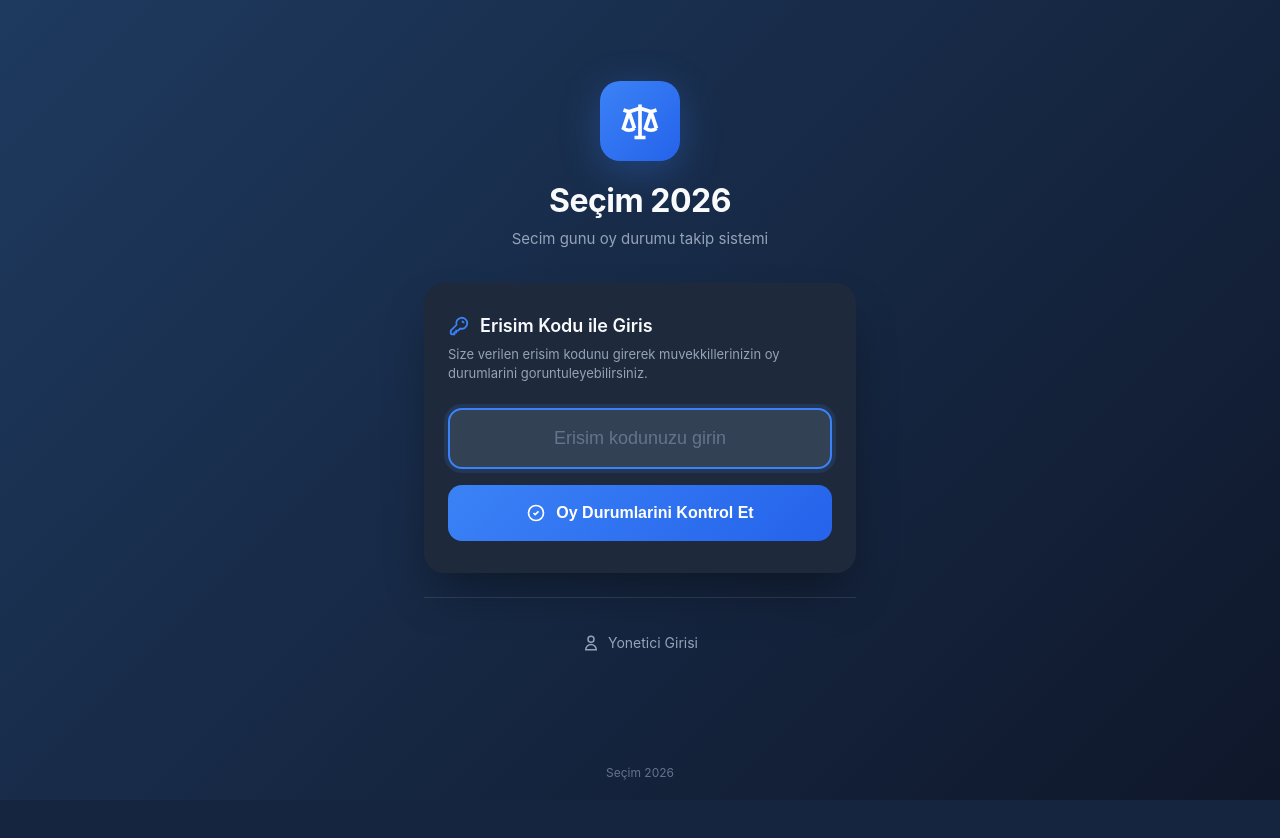
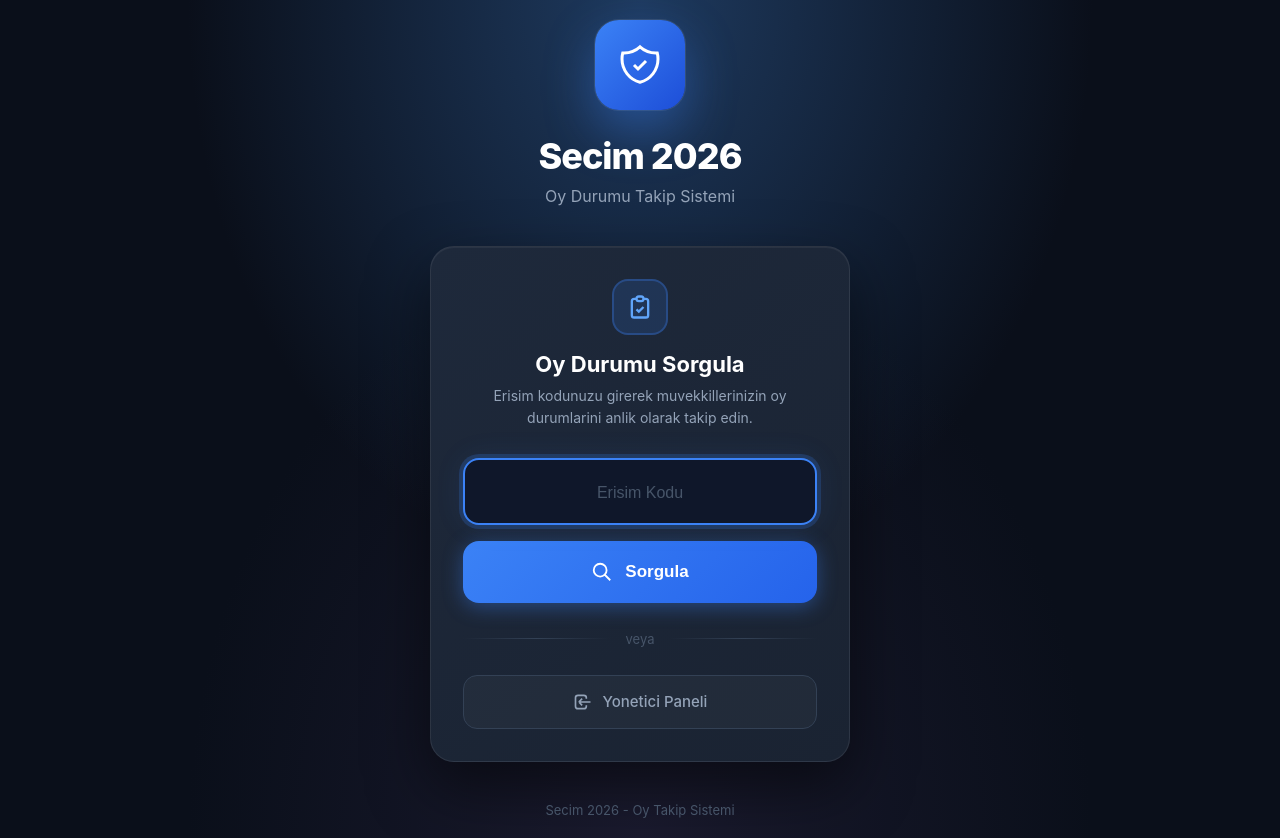
Before and after one commit to bahadirgokdemir/Election-management-and-analysis, a Django app: page / in a window 1280 px wide. Before the commit the page ends 800 px from the top, so only its background shows below. Run offline with Django 5.2, Linux system fonts and the light colour scheme.

Commit message:
Fix admin auto-creation and improve landing page UI

```diff
--- a/app/templates/app/public/landing.html
+++ b/app/templates/app/public/landing.html
@@ -3,7 +3,7 @@
 <head>
   <meta charset="UTF-8">
   <meta name="viewport" content="width=device-width, initial-scale=1.0">
-  <title>Seçim 2026</title>
+  <title>Secim 2026</title>
   <style>
     * {
       margin: 0;
@@ -11,338 +11,342 @@
       box-sizing: border-box;
     }
 
-    :root {
-      --primary: #3b82f6;
-      --primary-dark: #2563eb;
-      --success: #22c55e;
-      --warning: #f59e0b;
-      --error: #ef4444;
-      --bg-dark: #0f172a;
-      --bg-card: #1e293b;
-      --bg-input: #334155;
-      --text-primary: #f8fafc;
-      --text-secondary: #94a3b8;
-      --text-muted: #64748b;
-      --border: #475569;
+    body {
+      font-family: -apple-system, BlinkMacSystemFont, 'Segoe UI', Roboto, sans-serif;
+      min-height: 100vh;
+      background: #0a0f1a;
+      background-image:
+        radial-gradient(ellipse at top, #1e3a5f 0%, transparent 50%),
+        radial-gradient(ellipse at bottom, #1a1a2e 0%, transparent 50%);
+      display: flex;
+      flex-direction: column;
+      align-items: center;
+      justify-content: center;
+      padding: 20px;
     }
 
-    body {
-      font-family: -apple-system, BlinkMacSystemFont, 'Segoe UI', Roboto, 'Helvetica Neue', Arial, sans-serif;
-      background: linear-gradient(135deg, #1e3a5f 0%, #0f172a 100%);
-      min-height: 100vh;
-      color: var(--text-primary);
-      display: flex;
-      flex-direction: column;
+    .main-container {
+      width: 100%;
+      max-width: 420px;
     }
 
-    .container {
-      flex: 1;
-      display: flex;
-      flex-direction: column;
-      justify-content: center;
-      align-items: center;
-      padding: 24px;
-      max-width: 480px;
-      margin: 0 auto;
-      width: 100%;
+    /* Header */
+    .header {
+      text-align: center;
+      margin-bottom: 40px;
     }
 
-    /* Logo ve Baslik */
-    .header {
-      text-align: center;
-      margin-bottom: 32px;
-    }
-
-    .logo {
-      width: 72px;
-      height: 72px;
-      background: linear-gradient(135deg, var(--primary) 0%, var(--primary-dark) 100%);
-      border-radius: 20px;
+    .logo-box {
+      width: 90px;
+      height: 90px;
+      background: linear-gradient(135deg, #3b82f6 0%, #1d4ed8 100%);
+      border-radius: 24px;
       display: flex;
       align-items: center;
       justify-content: center;
-      margin: 0 auto 20px;
-      box-shadow: 0 10px 40px rgba(59, 130, 246, 0.3);
+      margin: 0 auto 24px;
+      box-shadow:
+        0 20px 50px rgba(59, 130, 246, 0.4),
+        0 0 0 1px rgba(255,255,255,0.1);
     }
 
-    .logo svg {
-      width: 40px;
-      height: 40px;
+    .logo-box svg {
+      width: 48px;
+      height: 48px;
       color: white;
     }
 
-    .title {
-      font-size: 28px;
-      font-weight: 700;
+    .app-title {
+      font-size: 36px;
+      font-weight: 800;
+      color: #ffffff;
       margin-bottom: 8px;
-      letter-spacing: -0.5px;
+      letter-spacing: -1px;
     }
 
-    .subtitle {
-      font-size: 15px;
-      color: var(--text-secondary);
-      line-height: 1.5;
+    .app-subtitle {
+      font-size: 16px;
+      color: #94a3b8;
     }
 
-    /* Kod Giris Karti */
-    .code-card {
-      background: var(--bg-card);
-      border-radius: 20px;
-      padding: 32px 24px;
-      width: 100%;
-      box-shadow: 0 25px 50px -12px rgba(0, 0, 0, 0.4);
-      margin-bottom: 24px;
+    /* Main Card */
+    .main-card {
+      background: linear-gradient(145deg, #1e293b 0%, #1a2332 100%);
+      border: 1px solid rgba(255,255,255,0.08);
+      border-radius: 24px;
+      padding: 32px;
+      box-shadow:
+        0 25px 60px rgba(0,0,0,0.5),
+        inset 0 1px 0 rgba(255,255,255,0.05);
     }
 
-    .code-card-title {
-      font-size: 18px;
-      font-weight: 600;
-      margin-bottom: 8px;
+    .card-header {
+      text-align: center;
+      margin-bottom: 28px;
+    }
+
+    .card-icon {
+      width: 56px;
+      height: 56px;
+      background: rgba(59, 130, 246, 0.15);
+      border: 2px solid rgba(59, 130, 246, 0.3);
+      border-radius: 16px;
       display: flex;
       align-items: center;
-      gap: 10px;
+      justify-content: center;
+      margin: 0 auto 16px;
     }
 
-    .code-card-title svg {
-      width: 22px;
-      height: 22px;
-      color: var(--primary);
+    .card-icon svg {
+      width: 28px;
+      height: 28px;
+      color: #60a5fa;
     }
 
-    .code-card-desc {
-      font-size: 13px;
-      color: var(--text-secondary);
-      margin-bottom: 24px;
-      line-height: 1.5;
+    .card-title {
+      font-size: 22px;
+      font-weight: 700;
+      color: #ffffff;
+      margin-bottom: 8px;
     }
 
+    .card-desc {
+      font-size: 14px;
+      color: #94a3b8;
+      line-height: 1.6;
+    }
+
+    /* Form */
     .code-form {
       display: flex;
       flex-direction: column;
       gap: 16px;
     }
 
+    .input-wrapper {
+      position: relative;
+    }
+
     .code-input {
       width: 100%;
-      padding: 18px 20px;
-      font-size: 18px;
-      font-weight: 500;
-      letter-spacing: 2px;
+      padding: 20px 24px;
+      font-size: 20px;
+      font-weight: 600;
+      letter-spacing: 4px;
       text-align: center;
       text-transform: uppercase;
-      border: 2px solid var(--border);
-      border-radius: 14px;
-      background: var(--bg-input);
-      color: var(--text-primary);
-      transition: all 0.2s;
+      border: 2px solid #334155;
+      border-radius: 16px;
+      background: #0f172a;
+      color: #ffffff;
+      transition: all 0.3s;
     }
 
     .code-input:focus {
       outline: none;
-      border-color: var(--primary);
-      box-shadow: 0 0 0 4px rgba(59, 130, 246, 0.15);
+      border-color: #3b82f6;
+      box-shadow:
+        0 0 0 4px rgba(59, 130, 246, 0.2),
+        0 0 30px rgba(59, 130, 246, 0.1);
     }
 
     .code-input::placeholder {
-      color: var(--text-muted);
+      color: #475569;
       letter-spacing: 0;
       text-transform: none;
       font-weight: 400;
+      font-size: 16px;
     }
 
-    .code-btn {
+    .submit-btn {
       width: 100%;
-      padding: 18px 24px;
-      font-size: 16px;
-      font-weight: 600;
+      padding: 20px 32px;
+      font-size: 17px;
+      font-weight: 700;
       color: white;
-      background: linear-gradient(135deg, var(--primary) 0%, var(--primary-dark) 100%);
+      background: linear-gradient(135deg, #3b82f6 0%, #2563eb 100%);
       border: none;
-      border-radius: 14px;
+      border-radius: 16px;
       cursor: pointer;
-      transition: all 0.2s;
+      transition: all 0.3s;
+      display: flex;
+      align-items: center;
+      justify-content: center;
+      gap: 12px;
+      box-shadow: 0 4px 20px rgba(59, 130, 246, 0.4);
+    }
+
+    .submit-btn:hover {
+      transform: translateY(-2px);
+      box-shadow: 0 8px 30px rgba(59, 130, 246, 0.5);
+    }
+
+    .submit-btn:active {
+      transform: translateY(0);
+    }
+
+    .submit-btn svg {
+      width: 22px;
+      height: 22px;
+    }
+
+    /* Divider */
+    .divider {
+      display: flex;
+      align-items: center;
+      margin: 28px 0;
+      color: #475569;
+      font-size: 13px;
+    }
+
+    .divider::before,
+    .divider::after {
+      content: '';
+      flex: 1;
+      height: 1px;
+      background: linear-gradient(90deg, transparent, #334155, transparent);
+    }
+
+    .divider span {
+      padding: 0 16px;
+    }
+
+    /* Admin Link */
+    .admin-btn {
       display: flex;
       align-items: center;
       justify-content: center;
       gap: 10px;
+      width: 100%;
+      padding: 16px 24px;
+      font-size: 15px;
+      font-weight: 500;
+      color: #94a3b8;
+      background: rgba(255,255,255,0.03);
+      border: 1px solid #334155;
+      border-radius: 14px;
+      text-decoration: none;
+      transition: all 0.3s;
     }
 
-    .code-btn:hover {
-      transform: translateY(-2px);
-      box-shadow: 0 8px 25px rgba(59, 130, 246, 0.4);
+    .admin-btn:hover {
+      color: #ffffff;
+      background: rgba(255,255,255,0.06);
+      border-color: #475569;
     }
 
-    .code-btn:active {
-      transform: translateY(0);
-    }
-
-    .code-btn svg {
+    .admin-btn svg {
       width: 20px;
       height: 20px;
     }
 
-    /* Hata Mesaji */
-    .error-box {
-      padding: 14px 16px;
-      background: rgba(239, 68, 68, 0.1);
-      border: 1px solid rgba(239, 68, 68, 0.3);
-      border-radius: 10px;
-      color: #fca5a5;
-      font-size: 14px;
-      display: flex;
-      align-items: center;
-      gap: 10px;
-      margin-bottom: 16px;
+    /* Footer */
+    .footer {
+      margin-top: 40px;
+      text-align: center;
+      color: #475569;
+      font-size: 13px;
     }
 
-    .error-box svg {
-      width: 20px;
-      height: 20px;
-      flex-shrink: 0;
-      color: var(--error);
+    /* Mobile */
+    @media (max-width: 480px) {
+      body {
+        padding: 16px;
       }
 
-    /* Yonetici Girisi */
-    .admin-section {
-      text-align: center;
-      padding-top: 24px;
-      border-top: 1px solid rgba(255,255,255,0.1);
-      width: 100%;
+      .logo-box {
+        width: 76px;
+        height: 76px;
       }
 
-    .admin-link {
-      display: inline-flex;
-      align-items: center;
-      gap: 8px;
-      color: var(--text-secondary);
-      text-decoration: none;
-      font-size: 14px;
-      padding: 12px 24px;
-      border-radius: 10px;
-      transition: all 0.2s;
+      .logo-box svg {
+        width: 40px;
+        height: 40px;
       }
 
-    .admin-link:hover {
-      color: var(--text-primary);
-      background: rgba(255,255,255,0.05);
+      .app-title {
+        font-size: 28px;
       }
 
-    .admin-link svg {
-      width: 18px;
-      height: 18px;
-    }
-
-    /* Footer */
-    .footer {
-      text-align: center;
-      padding: 20px;
-      color: var(--text-muted);
-      font-size: 12px;
-    }
-
-    /* Mobil Responsive */
-    @media (max-width: 480px) {
-      .container {
-        padding: 20px 16px;
-      }
-
-      .title {
-        font-size: 24px;
-      }
-
-      .code-card {
-        padding: 24px 20px;
+      .main-card {
+        padding: 24px;
       }
 
       .code-input {
-        padding: 16px;
-        font-size: 16px;
+        padding: 18px 20px;
+        font-size: 18px;
+        letter-spacing: 3px;
       }
 
-      .code-btn {
-        padding: 16px 20px;
-      }
-    }
-
-    /* Tablet ve Desktop */
-    @media (min-width: 768px) {
-      .container {
-        padding: 40px 24px;
-      }
-
-      .logo {
-        width: 80px;
-        height: 80px;
-      }
-
-      .logo svg {
-        width: 44px;
-        height: 44px;
-      }
-
-      .title {
-        font-size: 32px;
+      .submit-btn {
+        padding: 18px 24px;
+        font-size: 16px;
       }
     }
   </style>
 </head>
 <body>
-  <div class="container">
+  <div class="main-container">
     <div class="header">
-      <div class="logo">
-        <svg viewBox="0 0 24 24" fill="none" stroke="currentColor" stroke-width="2">
-          <path d="M3 6l3 1m0 0l-3 9a5.002 5.002 0 006.001 0M6 7l3 9M6 7l6-2m6 2l3-1m-3 1l-3 9a5.002 5.002 0 006.001 0M18 7l3 9m-3-9l-6-2m0-2v2m0 16V5m0 16H9m3 0h3"/>
+      <div class="logo-box">
+        <svg viewBox="0 0 24 24" fill="none" stroke="currentColor" stroke-width="1.5">
+          <path d="M9 12l2 2 4-4m5.618-4.016A11.955 11.955 0 0112 2.944a11.955 11.955 0 01-8.618 3.04A12.02 12.02 0 003 9c0 5.591 3.824 10.29 9 11.622 5.176-1.332 9-6.03 9-11.622 0-1.042-.133-2.052-.382-3.016z"/>
         </svg>
       </div>
-      <h1 class="title">Seçim 2026</h1>
-      <p class="subtitle">Secim gunu oy durumu takip sistemi</p>
+      <h1 class="app-title">Secim 2026</h1>
+      <p class="app-subtitle">Oy Durumu Takip Sistemi</p>
     </div>
 
-    <div class="code-card">
-      <h2 class="code-card-title">
+    <div class="main-card">
+      <div class="card-header">
+        <div class="card-icon">
           <svg viewBox="0 0 24 24" fill="none" stroke="currentColor" stroke-width="2">
-          <path d="M15 7a2 2 0 012 2m4 0a6 6 0 01-7.743 5.743L11 17H9v2H7v2H4a1 1 0 01-1-1v-2.586a1 1 0 01.293-.707l5.964-5.964A6 6 0 1121 9z"/>
+            <path d="M9 5H7a2 2 0 00-2 2v12a2 2 0 002 2h10a2 2 0 002-2V7a2 2 0 00-2-2h-2M9 5a2 2 0 002 2h2a2 2 0 002-2M9 5a2 2 0 012-2h2a2 2 0 012 2m-6 9l2 2 4-4"/>
           </svg>
-        Erisim Kodu ile Giris
-      </h2>
-      <p class="code-card-desc">
-        Size verilen erisim kodunu girerek muvekkillerinizin oy durumlarini goruntuleyebilirsiniz.
-      </p>
+        </div>
+        <h2 class="card-title">Oy Durumu Sorgula</h2>
+        <p class="card-desc">Erisim kodunuzu girerek muvekkillerinizin oy durumlarini anlik olarak takip edin.</p>
+      </div>
 
       <form action="{% url 'lawyer_voting_check' %}" method="post" class="code-form">
         {% csrf_token %}
+        <div class="input-wrapper">
           <input
             type="text"
             name="code"
             class="code-input"
-          placeholder="Erisim kodunuzu girin"
+            placeholder="Erisim Kodu"
             autocomplete="off"
             autocapitalize="characters"
             spellcheck="false"
+            maxlength="20"
             required
             autofocus
           />
-        <button type="submit" class="code-btn">
+        </div>
+        <button type="submit" class="submit-btn">
           <svg viewBox="0 0 24 24" fill="none" stroke="currentColor" stroke-width="2">
-            <path d="M9 12l2 2 4-4m6 2a9 9 0 11-18 0 9 9 0 0118 0z"/>
+            <path d="M21 21l-6-6m2-5a7 7 0 11-14 0 7 7 0 0114 0z"/>
           </svg>
-          Oy Durumlarini Kontrol Et
+          Sorgula
         </button>
       </form>
+
+      <div class="divider">
+        <span>veya</span>
       </div>
 
-    <div class="admin-section">
-      <a href="{% url 'auth_login' %}" class="admin-link">
+      <a href="{% url 'auth_login' %}" class="admin-btn">
         <svg viewBox="0 0 24 24" fill="none" stroke="currentColor" stroke-width="2">
-          <path d="M16 7a4 4 0 11-8 0 4 4 0 018 0zM12 14a7 7 0 00-7 7h14a7 7 0 00-7-7z"/>
+          <path d="M11 16l-4-4m0 0l4-4m-4 4h14m-5 4v1a3 3 0 01-3 3H6a3 3 0 01-3-3V7a3 3 0 013-3h7a3 3 0 013 3v1"/>
         </svg>
-        Yonetici Girisi
+        Yonetici Paneli
       </a>
-    </div>
     </div>
 
     <div class="footer">
-    Seçim 2026
+      Secim 2026 - Oy Takip Sistemi
+    </div>
   </div>
 </body>
 </html>
```
Also changed, not shown: app/management/commands/setup_auth.py (+19 -9 lines). Lines whose indentation alone changed are shown as unchanged.
